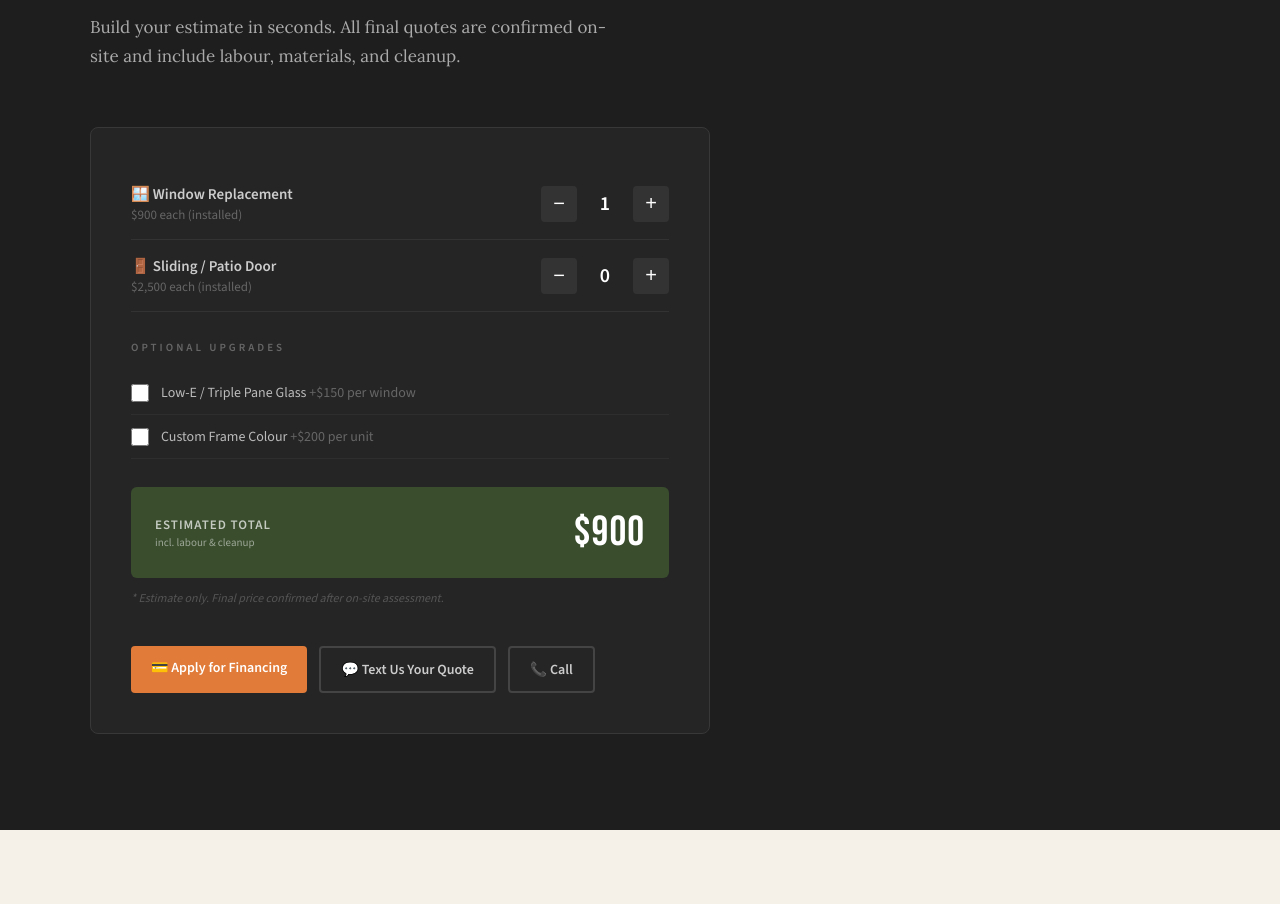
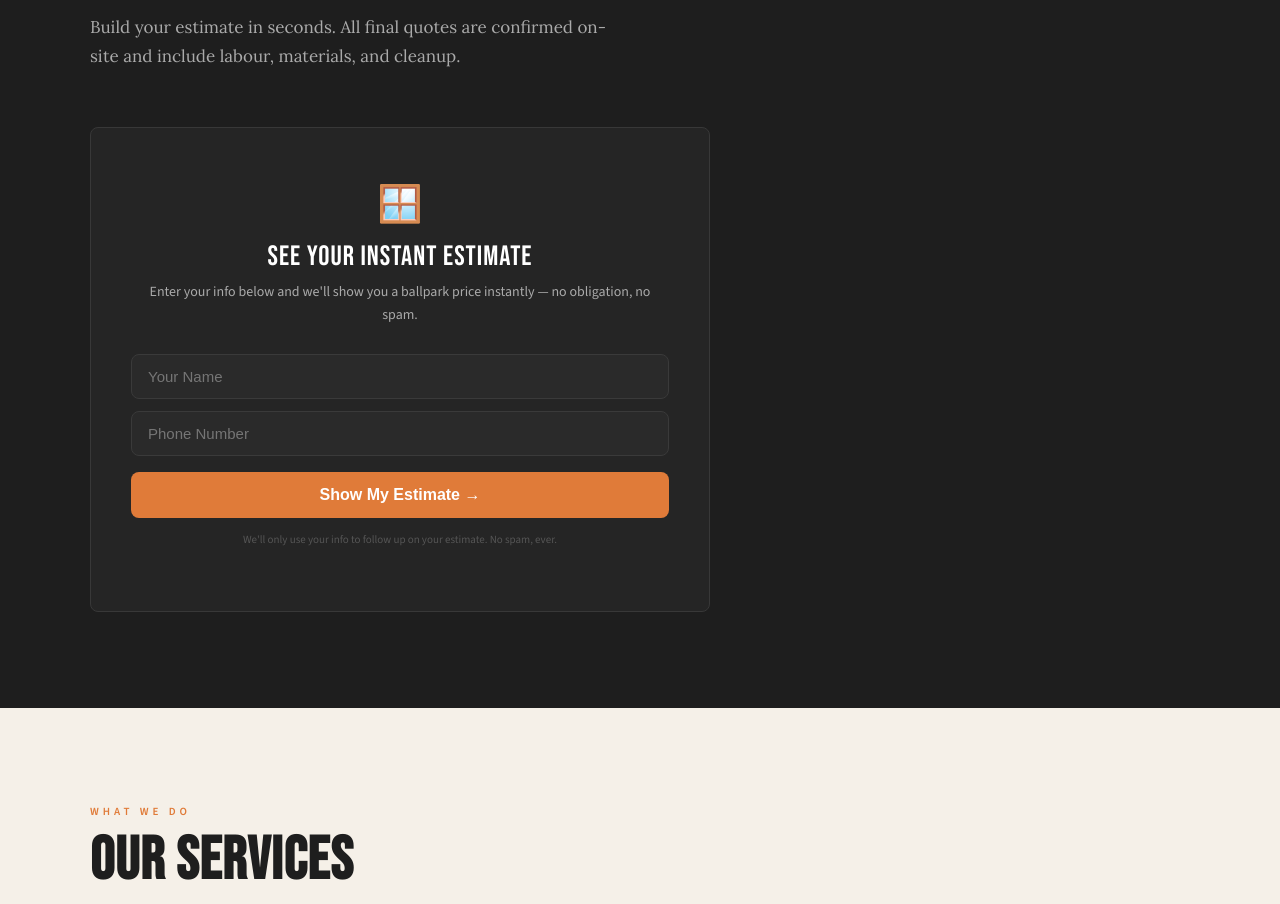
Before and after one commit to kylemoneill1994-sys/KO-carpentry-site, a plain HTML site: page Index.html in a window 1280 px wide. Shown: the part 1223-2127 px from the top of the page. Drawn offline with nearby package versions, Linux system fonts and the light colour scheme.

Commit message:
Add files via upload

```diff
--- a/Index.html
+++ b/Index.html
@@ -869,7 +869,24 @@ footer {
     <div class="section-label">Instant Estimate</div>
     <h2 class="section-title light">Get an Instant Quote</h2>
     <p class="section-sub light">Build your estimate in seconds. All final quotes are confirmed on-site and include labour, materials, and cleanup.</p>
-    <div class="calc-box">
+
+    <!-- Lead Gate -->
+    <div class="calc-box" id="lead-gate">
+      <div style="text-align:center; padding: 12px 0 24px;">
+        <div style="font-size:36px; margin-bottom:12px;">🪟</div>
+        <div style="font-family:'Bebas Neue',sans-serif; font-size:28px; color:#fff; letter-spacing:1px; margin-bottom:8px;">See Your Instant Estimate</div>
+        <div style="font-size:14px; color:#aaa; margin-bottom:28px; line-height:1.6;">Enter your info below and we'll show you a ballpark price instantly — no obligation, no spam.</div>
+        <div style="display:flex; flex-direction:column; gap:12px;">
+          <input id="gate-name" type="text" placeholder="Your Name" style="background:#2a2a2a; border:1px solid #3a3a3a; border-radius:8px; color:#e8e8e8; padding:13px 16px; font-size:15px; outline:none; width:100%; box-sizing:border-box;">
+          <input id="gate-phone" type="tel" placeholder="Phone Number" style="background:#2a2a2a; border:1px solid #3a3a3a; border-radius:8px; color:#e8e8e8; padding:13px 16px; font-size:15px; outline:none; width:100%; box-sizing:border-box;">
+          <button onclick="unlockCalculator()" style="background:var(--orange); border:none; border-radius:8px; color:#fff; padding:14px; font-size:16px; font-weight:700; cursor:pointer; margin-top:4px;">Show My Estimate →</button>
+        </div>
+        <p style="font-size:11px; color:#555; margin-top:14px;">We'll only use your info to follow up on your estimate. No spam, ever.</p>
+      </div>
+    </div>
+
+    <!-- Calculator (hidden until gate is filled) -->
+    <div class="calc-box" id="calc-box" style="display:none;">
       <div class="calc-row">
         <div>
           <div class="calc-label">🪟 Window Replacement</div>
@@ -908,7 +925,7 @@ footer {
         </div>
         <div class="calc-total-num" id="calc-total">$900</div>
       </div>
-      <p class="calc-disclaimer">* Estimate only. Final price confirmed after on-site assessment.</p>
+      <p class="calc-disclaimer">* Ballpark estimate only. Your final price is determined after a free in-home consultation where we measure your openings and discuss style, color, and glass options. Schedule yours today — no obligation.</p>
       <div class="calc-actions">
         <a href="https://www.acornfinance.com" target="_blank" rel="noopener" class="calc-btn-orange calc-actions a">💳 Apply for Financing</a>
         <a href="#" id="sms-btn" class="calc-btn-outline calc-actions a">💬 Text Us Your Quote</a>
@@ -1235,6 +1252,26 @@ footer {
 
 <script>
 // ── CALCULATOR ──
+function unlockCalculator() {
+  const name = document.getElementById('gate-name').value.trim();
+  const phone = document.getElementById('gate-phone').value.trim();
+  if (!name || !phone) {
+    alert('Please enter your name and phone number to see your estimate.');
+    return;
+  }
+  // Track lead in Google Analytics
+  if (typeof gtag !== 'undefined') {
+    gtag('event', 'calculator_lead', {
+      'event_category': 'Lead',
+      'event_label': name
+    });
+  }
+  // Pre-fill SMS button with lead info
+  document.getElementById('lead-gate').style.display = 'none';
+  document.getElementById('calc-box').style.display = 'block';
+  recalc();
+}
+
 const WINDOW_PRICE = 900, DOOR_PRICE = 2500;
 let counts = { windows: 1, doors: 0 };
 let upgrades = { lowe: 0, frame: 0 };
```
